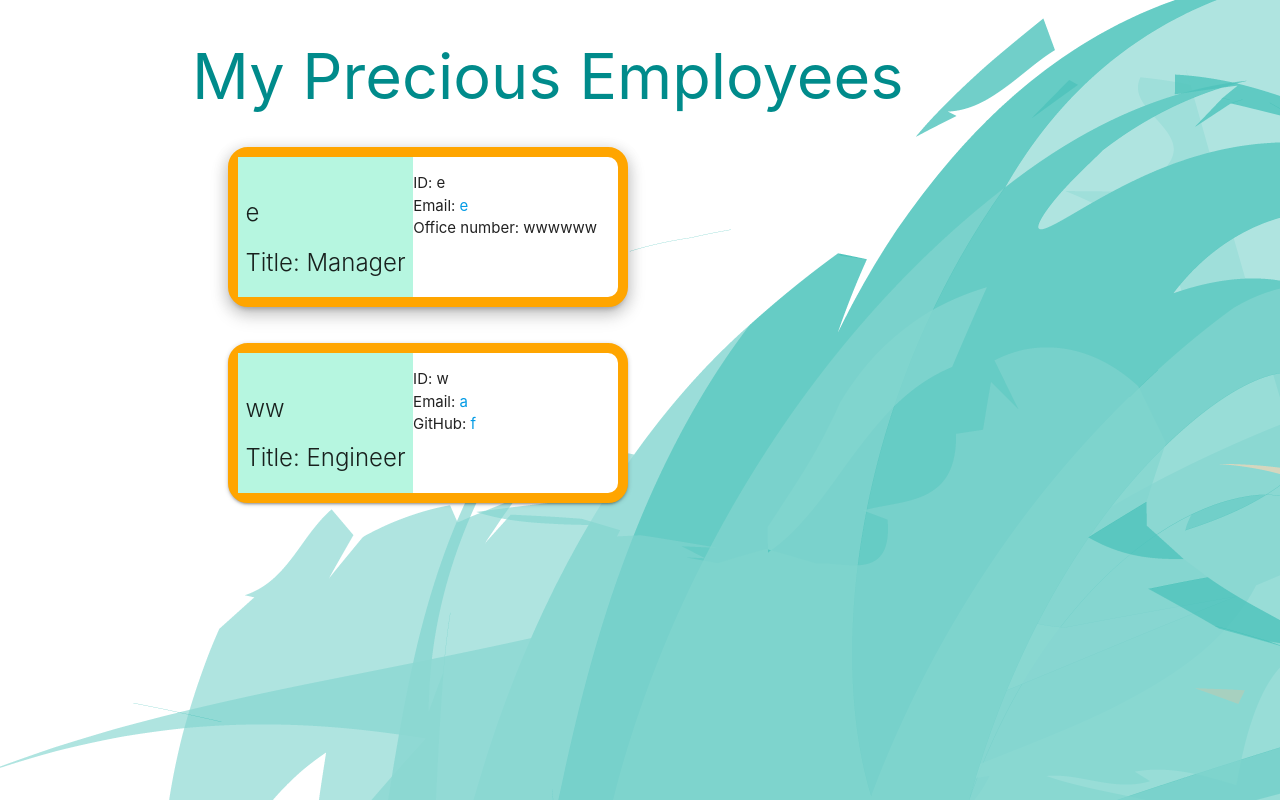
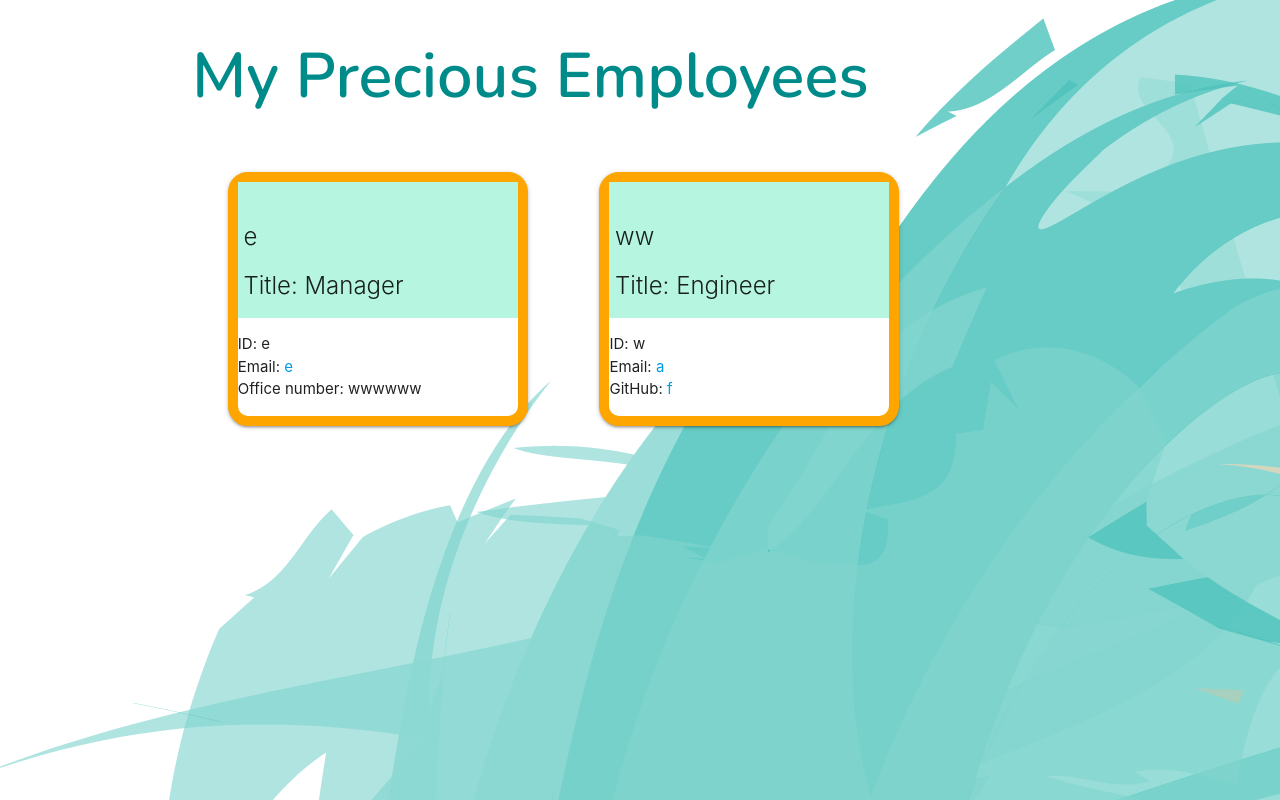
Before and after one commit to ShyFidelity/HR-Dept, a website: page dist/index.html in a window 1280 px wide. Drawn offline with nearby package versions, Linux system fonts and the light colour scheme; files that its build step writes are made by us from their sources.

Commit message:
update css

```diff
--- a/dist/assets/style.css
+++ b/dist/assets/style.css
@@ -1,20 +1,25 @@
-
+@import url('https://fonts.googleapis.com/css2?family=Nunito:wght@600&display=swap');
 .card-header {
     background-color: #b6f6e0;
     padding: 2%;
 }
 h1 {
     color: darkcyan;
+    font-family: 'Nunito', sans-serif;
 
 
 }
+.container {
+    display: flex;
+    flex-wrap: wrap;
+    flex-direction: row;
+}
 .card {
-    display: flex;
     border: 10px solid orange;
     border-radius: 20px;
+    width: 300px;
+    height: auto;
     margin: 4%;
-    max-width: 400px;
-    height: auto;
 }
 
 body {
--- a/dist/index.html
+++ b/dist/index.html
@@ -19,7 +19,7 @@
 <h1>My Precious Employees</h1>
 
 
-    <div class="card employee-card z-depth-3">
+    <div class="card employee-card">
         <div class="card-header text-center">
             <h2 class="card-title">e</h2>
             <h4 class="card-title">Title: Manager</h4>
```
